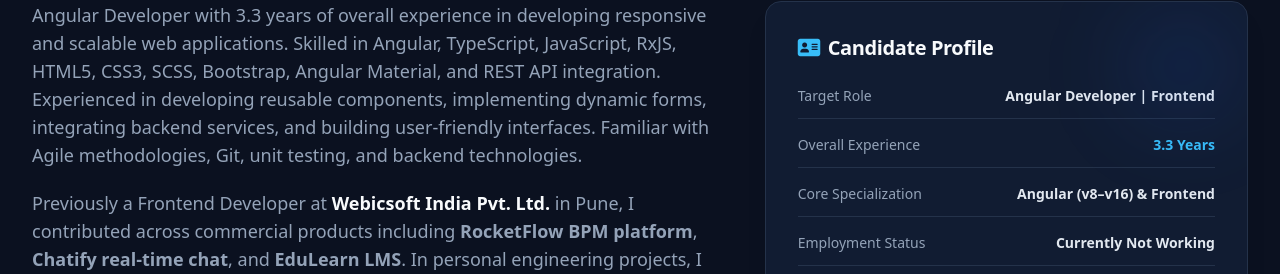
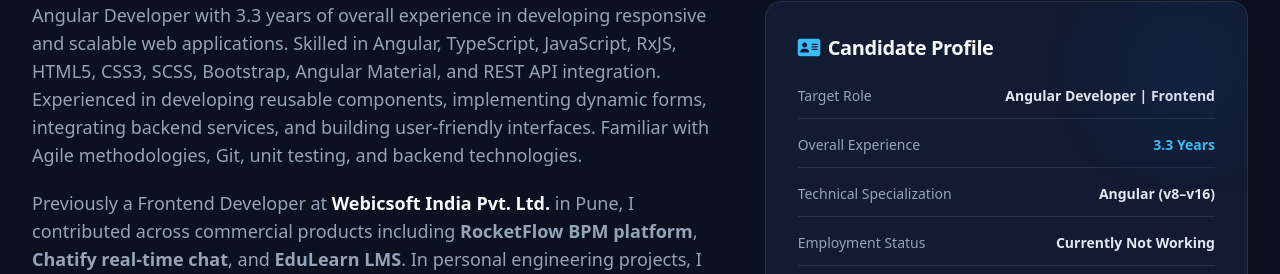
Before and after one commit to samtaingle/samtaingle.github.io, a plain HTML site: page index.html in a window 1280 px wide. Shown: the part 1546-1820 px from the top of the page. Drawn offline with nearby package versions, Linux system fonts and the light colour scheme.

Commit message:
fix(profile): update candidate profile label to Technical Specialization: Angular (v8–v16)

```diff
--- a/index.html
+++ b/index.html
@@ -422,8 +422,8 @@
                   <span class="font-semibold text-[#2563EB] dark:text-[#38BDF8]">3.3 Years</span>
                 </div>
                 <div class="flex justify-between pb-3 border-b border-slate-100 dark:border-[#24324A]">
-                  <span class="text-slate-500 dark:text-slate-400">Core Specialization</span>
-                  <span class="font-semibold text-slate-800 dark:text-slate-200">Angular (v8–v16) & Frontend</span>
+                  <span class="text-slate-500 dark:text-slate-400">Technical Specialization</span>
+                  <span class="font-semibold text-slate-800 dark:text-slate-200">Angular (v8–v16)</span>
                 </div>
                 <div class="flex justify-between pb-3 border-b border-slate-100 dark:border-[#24324A]">
                   <span class="text-slate-500 dark:text-slate-400">Employment Status</span>
```
Also changed, not shown: 1 other file.
